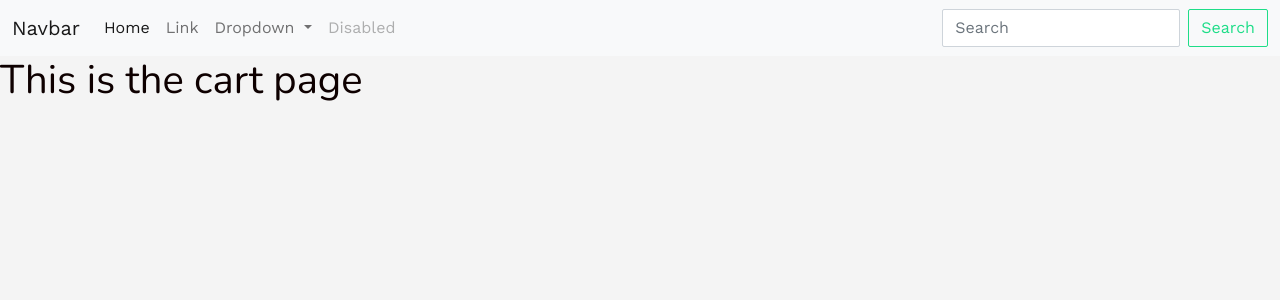
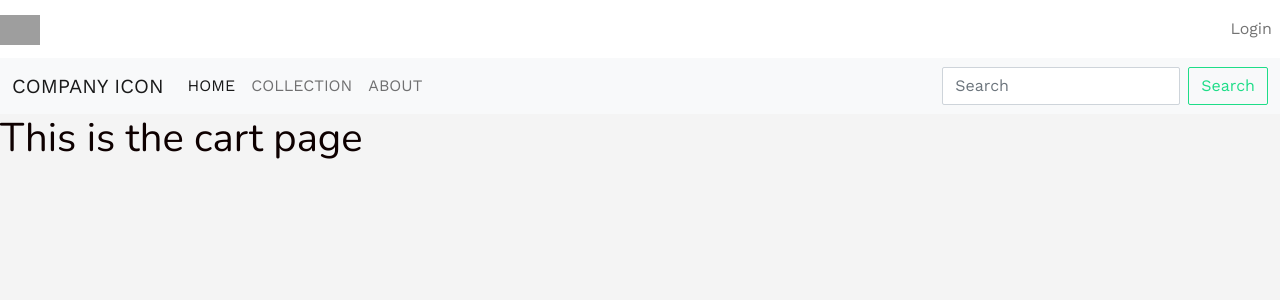
Before and after one commit to josem-gp/rails-ecommerce-site, a Rails app: page /cart in a window 1280 px wide. Shown: the top 300 px of the page. Run offline with Rails 7, Linux system fonts and the light colour scheme; style sheets or scripts are compiled from the project's sources; parts of the project's set-up code (start-up, migrations or seed data) failed here and were passed over; some libraries are stand-ins or nearby versions; grey boxes are pictures that could not be loaded.

Commit message:
added an upper nav & fixed LW navbar to use

```diff
--- a/app/views/layouts/application.html.erb
+++ b/app/views/layouts/application.html.erb
@@ -9,6 +9,7 @@
     <%= javascript_pack_tag 'application', 'data-turbolinks-track': 'reload', defer: true %>
   </head>
   <body>
+    <%= render 'shared/upper_nav' %>
     <%= render 'shared/nav' %>
     <%= render 'shared/flashes' %>
     <%= yield %>
--- a/app/views/shared/_nav.html.erb
+++ b/app/views/shared/_nav.html.erb
@@ -1,37 +1,25 @@
 <nav class="navbar navbar-expand-lg navbar-light bg-light">
   <div class="container-fluid">
-    <a class="navbar-brand" href="#">Navbar</a>
+    <a class="navbar-brand" href="../">COMPANY ICON</a>
     <button class="navbar-toggler" type="button" data-bs-toggle="collapse" data-bs-target="#navbarSupportedContent" aria-controls="navbarSupportedContent" aria-expanded="false" aria-label="Toggle navigation">
       <span class="navbar-toggler-icon"></span>
     </button>
     <div class="collapse navbar-collapse" id="navbarSupportedContent">
       <ul class="navbar-nav me-auto mb-2 mb-lg-0">
         <li class="nav-item">
-          <a class="nav-link active" aria-current="page" href="#">Home</a>
+          <a class="nav-link active" aria-current="page" href="../">HOME</a>
         </li>
         <li class="nav-item">
-          <a class="nav-link" href="#">Link</a>
-        </li>
-        <li class="nav-item dropdown">
-          <a class="nav-link dropdown-toggle" href="#" id="navbarDropdown" role="button" data-bs-toggle="dropdown" aria-expanded="false">
-            Dropdown
-          </a>
-          <ul class="dropdown-menu" aria-labelledby="navbarDropdown">
-            <li><a class="dropdown-item" href="#">Action</a></li>
-            <li><a class="dropdown-item" href="#">Another action</a></li>
-            <li><hr class="dropdown-divider"></li>
-            <li><a class="dropdown-item" href="#">Something else here</a></li>
-            <%= link_to "Log out", destroy_user_session_path, method: :delete, class: "dropdown-item" %>
-          </ul>
+          <a class="nav-link" href="../products">COLLECTION</a>
         </li>
         <li class="nav-item">
-          <a class="nav-link disabled" href="#" tabindex="-1" aria-disabled="true">Disabled</a>
+          <a class="nav-link" href="../about">ABOUT</a>
         </li>
       </ul>
-      <form class="d-flex">
-        <input class="form-control me-2" type="search" placeholder="Search" aria-label="Search">
-        <button class="btn btn-outline-success" type="submit">Search</button>
-      </form>
     </div>
+    <form class="d-flex">
+      <input class="form-control me-2" type="search" placeholder="Search" aria-label="Search">
+      <button class="btn btn-outline-success" type="submit">Search</button>
+    </form>
   </div>
 </nav>
--- /dev/null
+++ b/app/views/shared/_upper_nav.html.erb
@@ -0,0 +1,33 @@
+<div class="navbar navbar-expand-sm navbar-light navbar-lewagon">
+  <%= link_to "#", class: "navbar-brand" do %>
+    <%= image_tag "https://raw.githubusercontent.com/lewagon/fullstack-images/master/uikit/logo.png" %>
+  <% end %>
+  <button class="navbar-toggler" type="button" data-toggle="collapse" data-target="#navbarSupportedContent" aria-controls="navbarSupportedContent" aria-expanded="false" aria-label="Toggle navigation">
+    <span class="navbar-toggler-icon"></span>
+  </button>
+  <div class="collapse navbar-collapse" id="navbarSupportedContent">
+    <ul class="navbar-nav mr-auto">
+      <% if user_signed_in? %>
+        <li class="nav-item active">
+          <%= link_to "Home", "#", class: "nav-link" %>
+        </li>
+        <li class="nav-item">
+          <%= link_to "Messages", "#", class: "nav-link" %>
+        </li>
+        <li class="nav-item dropdown">
+          <%= image_tag "https://kitt.lewagon.com/placeholder/users/ssaunier", class: "avatar dropdown-toggle", id: "navbarDropdown", role: 'button', 'data-bs-toggle': 'dropdown', 'aria-haspopup': true, 'aria-expanded': false %>
+          <ul class="dropdown-menu" aria-labelledby="navbarDropdown">
+            <li><a class="dropdown-item" href="#">Action</a></li>
+            <li><a class="dropdown-item" href="#">Another action</a></li>
+            <li><hr class="dropdown-divider"></li>
+            <li><a class="dropdown-item" href="#">Something else here</a></li>
+          </ul>
+        </li>
+      <% else %>
+        <li class="nav-item">
+          <%= link_to "Login", new_user_session_path, class: "nav-link" %>
+        </li>
+      <% end %>
+    </ul>
+  </div>
+</div>
```
